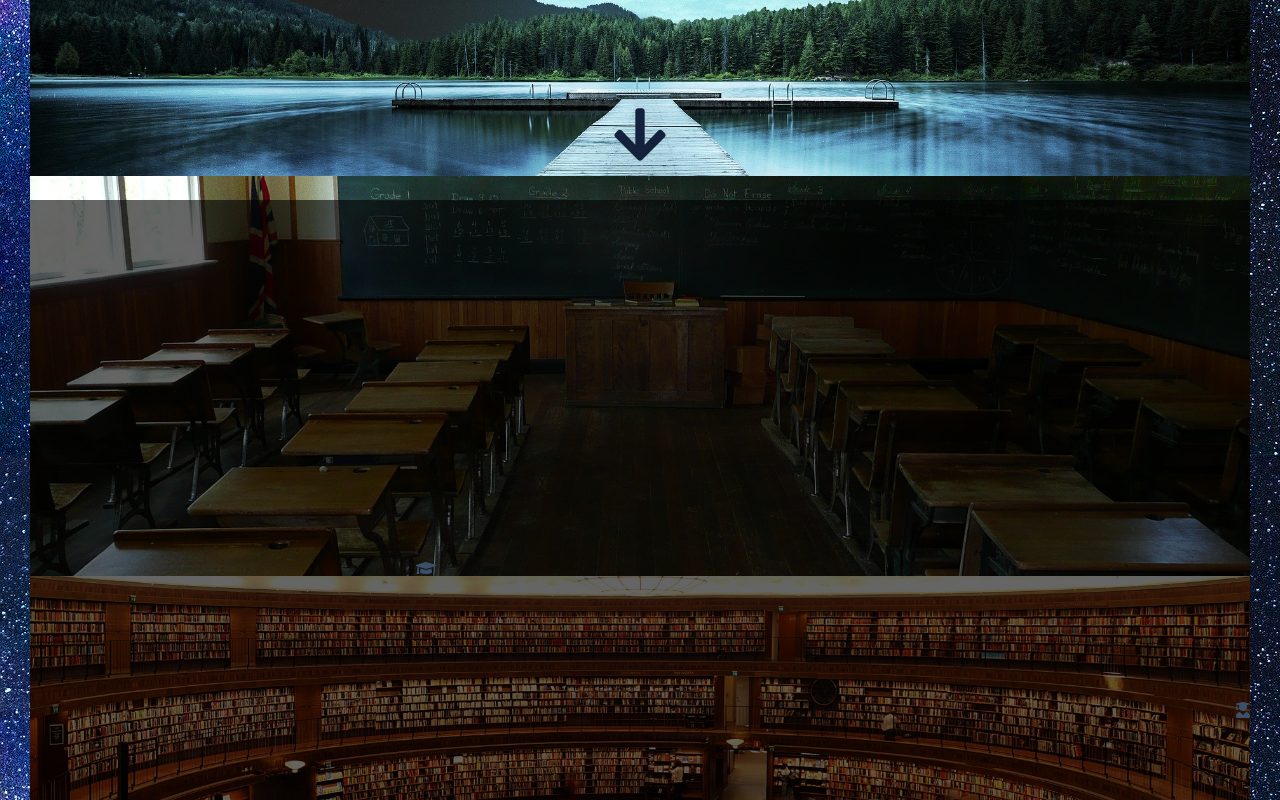
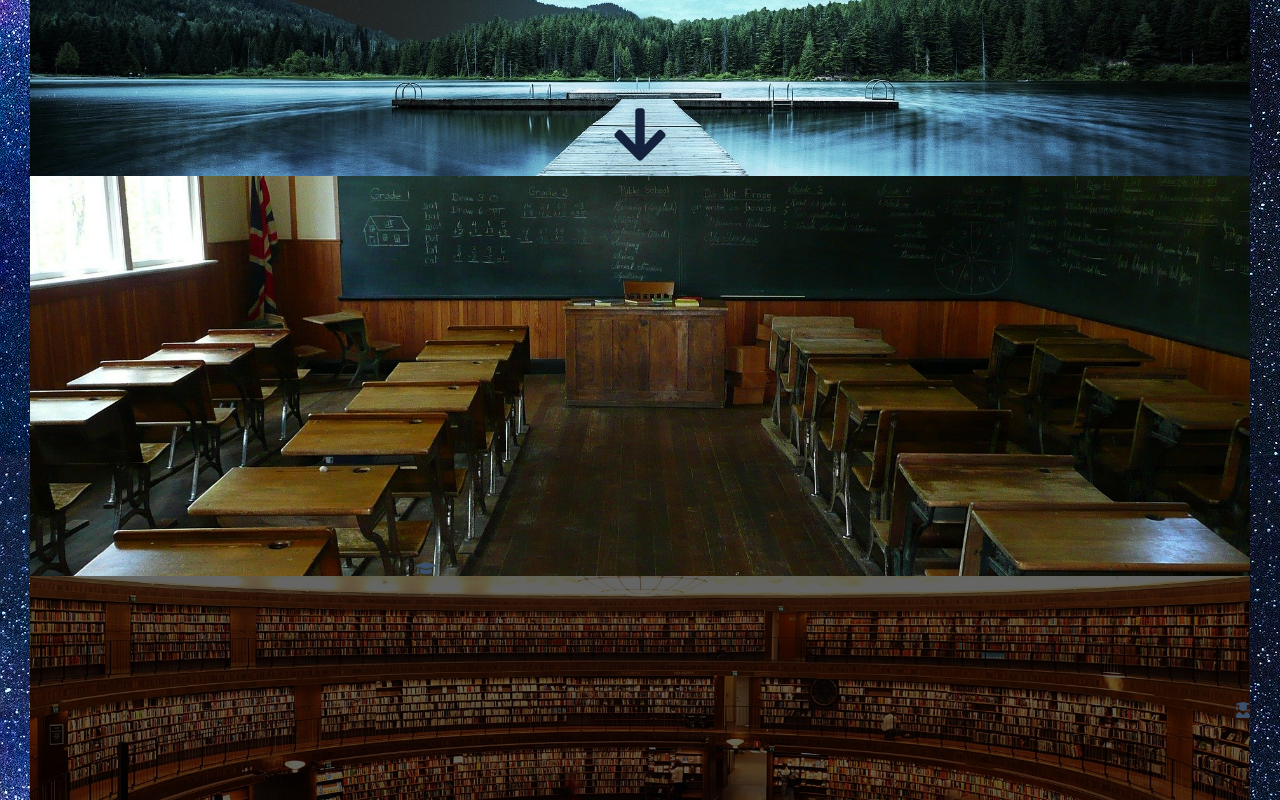
Before and after one commit to sterownik/Portfolio_Wojciech_Golda, a plain HTML site: page index.html in a window 1280 px wide. Shown: the part 624-1424 px from the top of the page. Drawn offline with nearby package versions, Linux system fonts and the light colour scheme; a web font is replaced by a local one.

Commit message:
poprawa bledow wizualnych w szkole sredniej

```diff
--- a/style.css
+++ b/style.css
@@ -306,7 +306,7 @@ div.studies .tlo2 {
 div.highschool .tlo {
     height: 100%;
     width: 100%;
-    background-color: rgba(0, 0, 0, 0.6);
+
 }
 
 .tlo .budynek {
```
